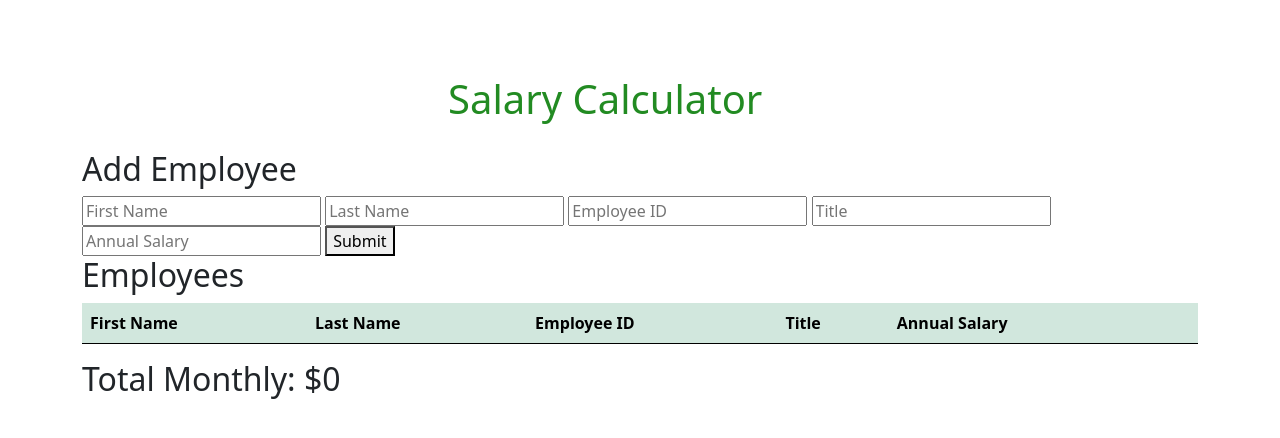
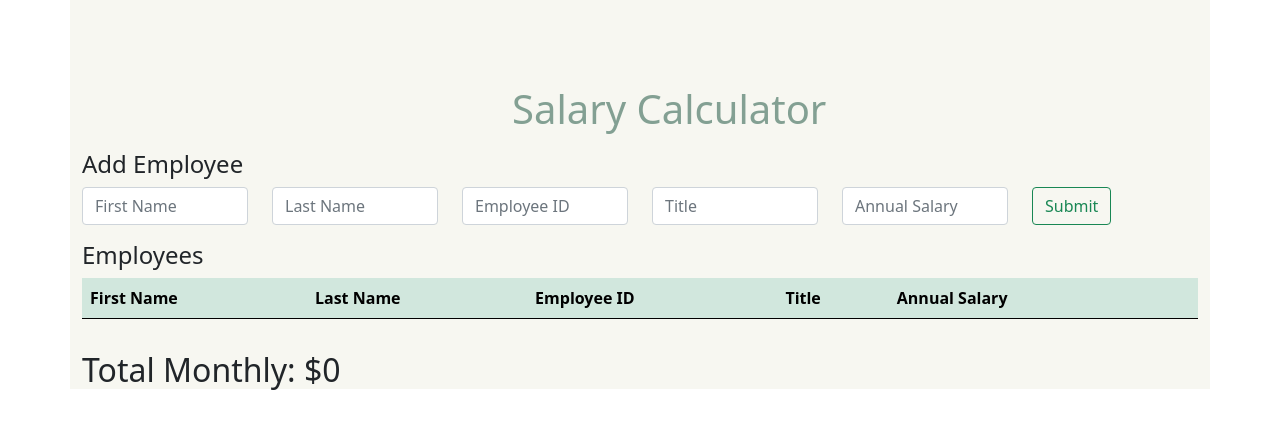
Before and after one commit to jordan-ashbacher/jquery-salary-calculator, a plain HTML site: page index.html in a window 1280 px wide. Drawn offline with Linux system fonts and the light colour scheme.

Commit message:
test data method on delete button. adds bootstrap and css styling to header, inputs, button.

```diff
--- a/client.js
+++ b/client.js
@@ -34,8 +34,11 @@ function renderDOM() {
             <td><button class="delete-employee">Delete</button></td>
         </tr>`)
 
+
         $('#employee-info').append(employeeRow)
         $('.delete-employee').on('click', deleteEmployee)
+        let monthlySalary = $('delete-employee').data(employee.monthlySalary)
+        console.log(monthlySalary)
     }
 
     console.log(monthlyExpenseTotal)
--- a/index.html
+++ b/index.html
@@ -17,16 +17,31 @@
             <h1 class="title">Salary Calculator</h1>
         </header>
         <div class="input-container">
-            <h2>Add Employee</h2>
-            <input type="text" id="first-name-in" placeholder="First Name">
-            <input type="text" id="last-name-in" placeholder="Last Name">
-            <input type="text" id="id-in" placeholder="Employee ID">
-            <input type="text" id="title-in" placeholder="Title">
-            <input type="text" id="annual-salary-in" placeholder="Annual Salary">
-            <button id="submit-button">Submit</button>
+            <h2 class="section-header">Add Employee</h2>
+            <div class="row">
+                <div class="col">
+                    <input type="text" id="first-name-in" placeholder="First Name" class="form-control">
+                </div>
+                <div class="col">
+                    <input type="text" id="last-name-in" placeholder="Last Name" class="form-control">
+                </div>
+                <div class="col">
+                    <input type="text" id="id-in" placeholder="Employee ID" class="form-control">
+                </div>
+                <div class="col">
+                    <input type="text" id="title-in" placeholder="Title" class="form-control">
+                </div>
+                <div class="col">
+                    <input type="text" id="annual-salary-in" placeholder="Annual Salary" class="form-control">
+                </div>
+                <div class="col">
+                    <button id="submit-button" class="btn btn-outline-success">Submit</button>
+                </div>
+            </div>
         </div>
+
         <div id="employee-table">
-            <h2>Employees</h2>
+            <h2 class="section-header">Employees</h2>
             <table class="table table-success table-striped table-hover">
                 <thead>
                     <tr>
--- a/styles.css
+++ b/styles.css
@@ -1,16 +1,30 @@
-h1 {
-    color: forestgreen;
+.container {
+    background-color: #f7f7f1;
 }
 
 header {
     height: 150px;
-
 }
 
 .title {
     position: absolute;
-    top: 75px;
-    left: 35%;
+    top: 85px;
+    left: 40%;
+    color: #83a093;
+}
 
+.section-header {
+    font-size: 1.5rem;
+}
 
+.submit-button.btn.btn-outline-success {
+    color: #83a093;
 }
+
+.input-container {
+    margin-bottom: 1rem;
+}
+
+#employee-table {
+    margin-bottom: 2rem;
+}
```
